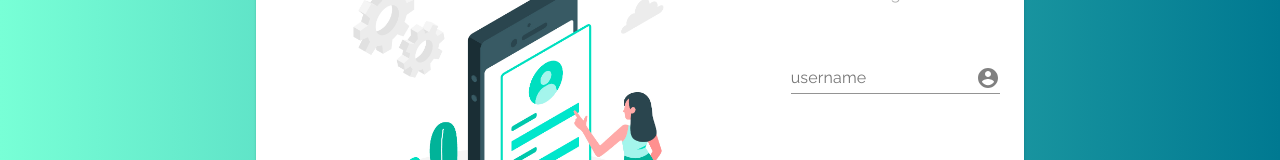
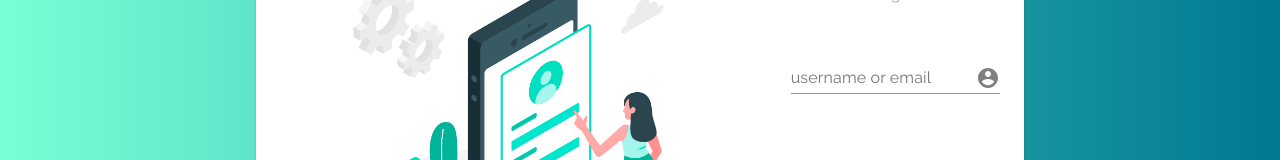
Before and after one commit to techam-group/keenclient, a React (Create React App) app: page /login in a window 1280 px wide. Shown: the part 248-408 px from the top of the page. Built offline with nearby package versions, Linux system fonts and the light colour scheme.

Commit message:
a bit of mutation

```diff
--- a/src/components/forms/LoginForm.jsx
+++ b/src/components/forms/LoginForm.jsx
@@ -11,12 +11,12 @@ import { useStyles } from '../../styles/authPages/login.styles'
 import { LOGIN_USER } from '../../helpers/queries.gql'
 
 const initialState = {
-  username: '',
+  usernameOrEmail: '',
   password: ''
 }
 
 const validationSchema = yup.object().shape({
-  username: yup
+  usernameOrEmail: yup
     .string()
     .required('username is required')
     .min(3),
@@ -28,7 +28,7 @@ const validationSchema = yup.object().shape({
 
 const LoginForm = () => {
   const classes = useStyles()
-  const [loginUser] = useMutation(LOGIN_USER)
+  const [userLogin] = useMutation(LOGIN_USER)
 
   const [showPassword, setShowPassword] = useState(false)
 
@@ -49,20 +49,20 @@ const LoginForm = () => {
         <Formik
           initialValues={initialState}
           validationSchema={validationSchema}
-          onSubmit={async (data, { setSubmitting, resetForm }) => {
+          onSubmit={async (values, { setSubmitting, resetForm }) => {
 
             try {
-              const { data: { token }, error, loading } = await loginUser({
-                variables: { ...data }
+              const { data: { loginUser }, error } = await userLogin({
+                variables: { ...values }
               })
+
+              const { token } = loginUser
 
               if (error) {
                 console.log('error', error)
                 setSubmitting(false)
                 return 'error'
               }
-
-              if (loading) return 'loading'
 
               console.log('token', token)
 
@@ -75,7 +75,7 @@ const LoginForm = () => {
             }
           }}
           render={({
-            values: { username, password },
+            values: { usernameOrEmail, password },
             errors,
             isValid,
             touched,
@@ -88,12 +88,12 @@ const LoginForm = () => {
                 <Grid item xs={12} className={classes.formInputs}>
                   <FormGroup>
                     <TextField
-                      label="username"
-                      name="username"
+                      label="username or email"
+                      name="usernameOrEmail"
                       type='text'
                       fullWidth
-                      error={errors.username && touched.username}
-                      value={username}
+                      error={errors.usernameOrEmail && touched.usernameOrEmail}
+                      value={usernameOrEmail}
                       onChange={handleChange}
                       onBlur={handleBlur}
                       InputProps={{
```
